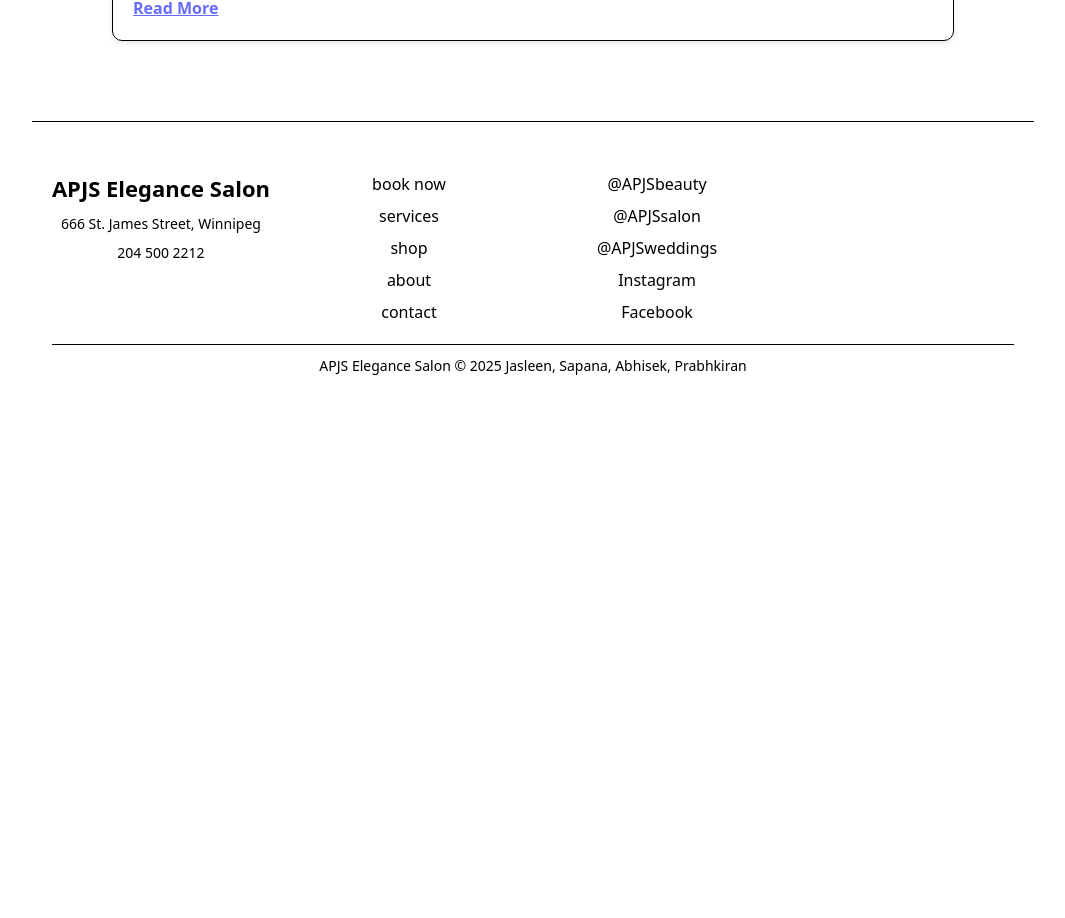
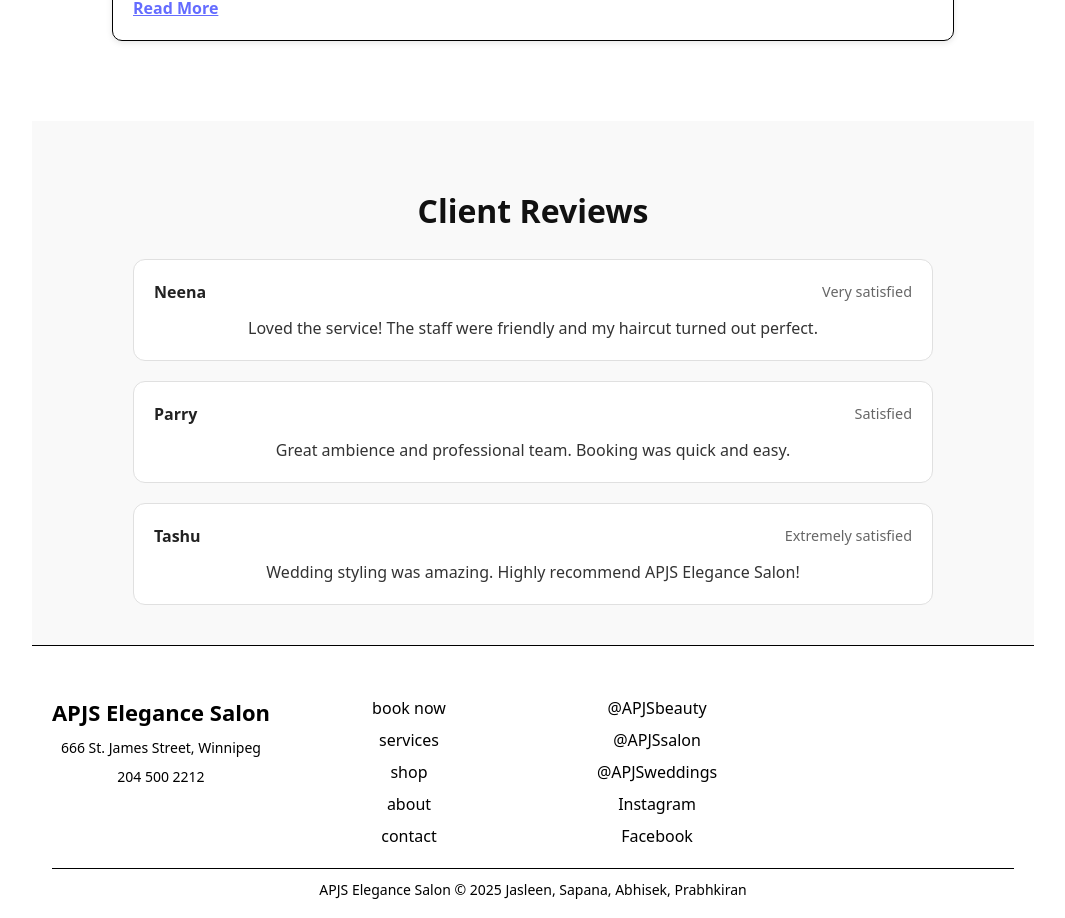
Before and after one commit to abhishekgill556/Project-full-stack, a React (Vite) app: page / in a window 1280 px wide. Shown: the part 4320-5238 px from the top of the page, without its empty margins (107-1172 px from the left). Before the commit the page ends 4758 px from the top, so only its background shows below. Built offline with nearby package versions, Linux system fonts and the light colour scheme.

Commit message:
adding reviews component

```diff
--- a/src/App.tsx
+++ b/src/App.tsx
@@ -4,6 +4,7 @@ import Services from './Components/Services/Services'
 import Book from './Components/book/book'
 import Stylist from './Components/stylist/stylist'
 import Blog from './Components/blog/Blog'
+import Reviews from './Components/Reviews/Reviews'
 import Footer from './Components/Footer/footer'
 
 function App() {
@@ -17,6 +18,7 @@ function App() {
         <Book/>
         <Stylist/>
         <Blog/>
+        <Reviews/>
         <Footer/>
       </div>
 
--- /dev/null
+++ b/src/Components/Reviews/Reviews.css
@@ -0,0 +1,53 @@
+.reviews {
+  padding: 40px 20px;
+  background: #f9f9f9;
+  color: #222;
+}
+
+.reviews-title {
+  font-size: 2rem;
+  text-align: center;
+  margin-bottom: 24px;
+  color: #111;
+}
+
+.reviews-list {
+  list-style: none;
+  padding: 0;
+  margin: 0 auto;
+  display: grid;
+  gap: 20px;
+  max-width: 800px;
+}
+
+.review-card {
+  background: #fff;
+  border: 1px solid #e0e0e0;
+  border-radius: 12px;
+  padding: 20px;
+}
+
+.review-header {
+  display: flex;
+  justify-content: space-between;
+  align-items: center;
+  margin-bottom: 12px;
+}
+
+.review-name {
+  font-weight: 600;
+  font-size: 1rem;
+  color: #222;
+}
+
+.review-status {
+  font-size: 0.9rem;
+  color: #666;
+}
+
+.review-text {
+  margin: 0;
+  font-size: 1rem;
+  line-height: 1.5;
+  color: #333;
+}
--- /dev/null
+++ b/src/Components/Reviews/Reviews.tsx
@@ -0,0 +1,22 @@
+import "./Reviews.css";
+import type { Review } from "../../types/Reviews";
+import reviews from "../../data/Reviews.json";
+
+export default function Reviews() {
+  return (
+    <section className="reviews">
+      <h2 className="reviews-title">Client Reviews</h2>
+      <ul className="reviews-list">
+        {reviews.map((rev: Review) => (
+          <li key={rev.id} className="review-card">
+            <div className="review-header">
+              <span className="review-name">{rev.name}</span>
+              <span className="review-status">{rev.status}</span>
+            </div>
+            <p className="review-text">{rev.text}</p>
+          </li>
+        ))}
+      </ul>
+    </section>
+  );
+}
--- /dev/null
+++ b/src/data/Reviews.json
@@ -0,0 +1,20 @@
+[
+  {
+    "id": "r1",
+    "name": "Neena",
+    "status": "Very satisfied",
+    "text": "Loved the service! The staff were friendly and my haircut turned out perfect."
+  },
+  {
+    "id": "r2",
+    "name": "Parry",
+    "status": "Satisfied",
+    "text": "Great ambience and professional team. Booking was quick and easy."
+  },
+  {
+    "id": "r3",
+    "name": "Tashu",
+    "status": "Extremely satisfied",
+    "text": "Wedding styling was amazing. Highly recommend APJS Elegance Salon!"
+  }
+]
--- /dev/null
+++ b/src/types/Reviews.ts
@@ -0,0 +1,6 @@
+export type Review = {
+  id: string;
+  name: string;
+  text: string;
+  status: string;
+};
```
